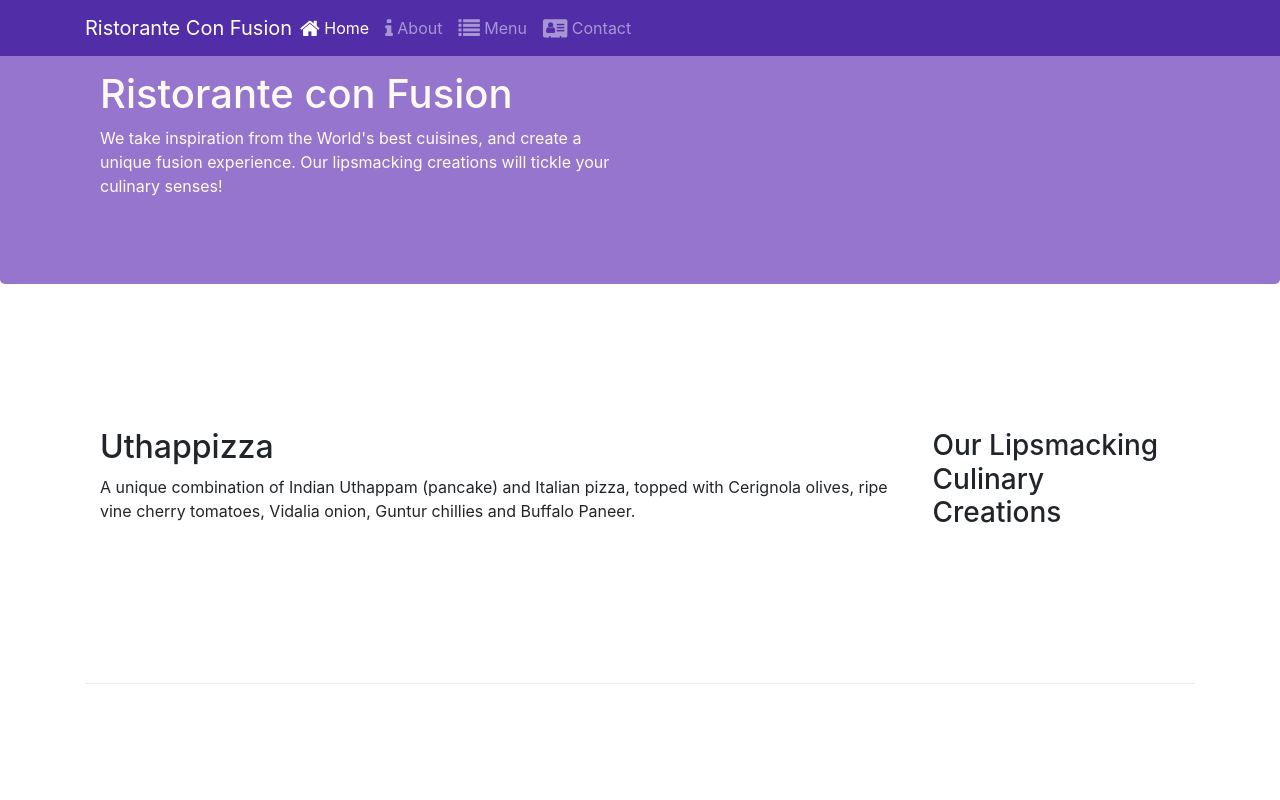
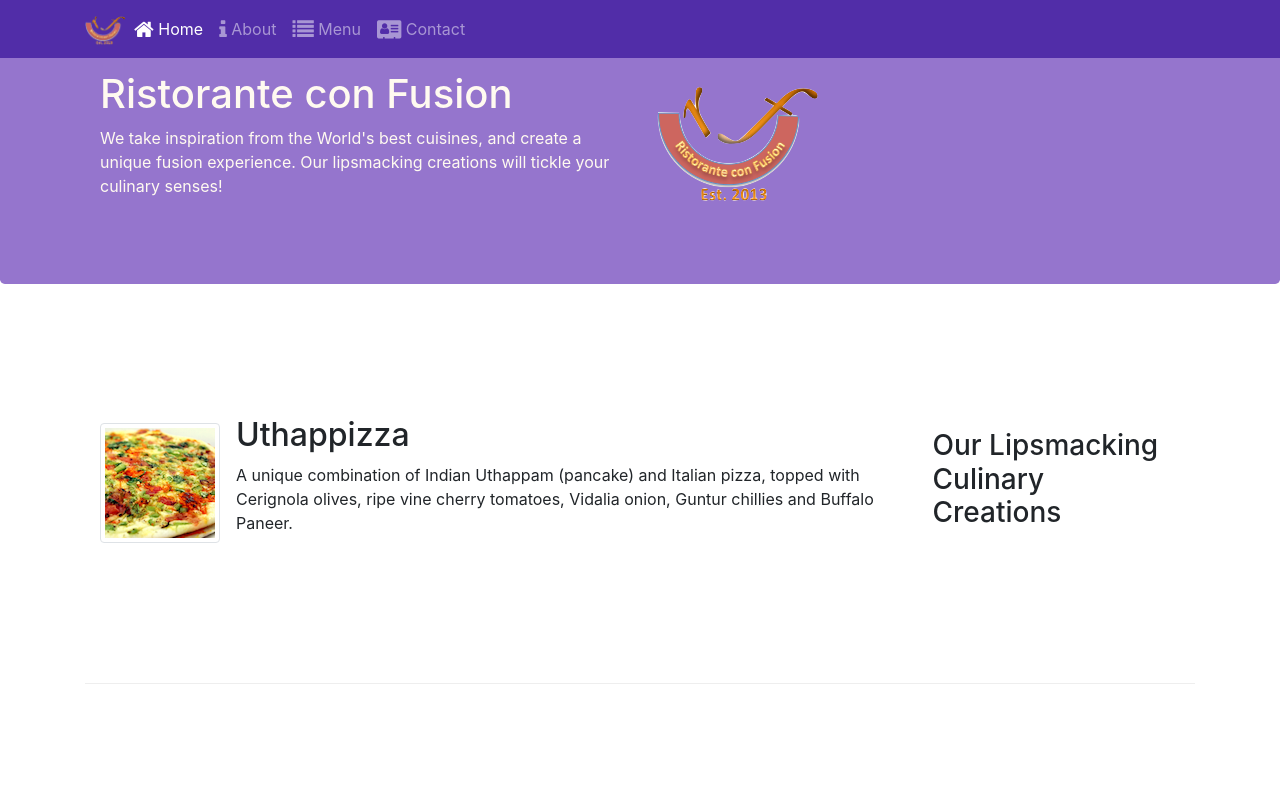
Before and after one commit to Gauravchandrabhan/Web_bootstrap, a website: page index.html in a window 1280 px wide. Shown: the top 800 px of the page. Drawn offline with nearby package versions, Linux system fonts and the light colour scheme.

Commit message:
added imgs

```diff
--- a/index.html
+++ b/index.html
@@ -21,7 +21,7 @@
             <button class="navbar-toggler" type="button" data-toggle="collapse" data-target="#Navbar">
                 <span class="navbar-toggler-icon"></span>
             </button>
-            <a href="#" class="navbar-brand mr-auto">Ristorante Con Fusion</a>
+            <a href="#" class="navbar-brand mr-auto"><img src="img/logo.png" height="30" width="41"></a>
             <div class="collapse navbar-collapse" id="Navbar">
                 <ul class="navbar-nav mr-auto">
                     <li class="nav-item active"><a href="#" class="nav-link"><span class="fa fa-home fa-lg"></span> Home</a></li>
@@ -40,7 +40,8 @@
                     <h1>Ristorante con Fusion</h1>
                     <p>We take inspiration from the World's best cuisines, and create a unique fusion experience. Our lipsmacking creations will tickle your culinary senses!</p>
                 </div>
-                <div class="col-12 col-sm">
+                <div class="col-12 col-sm align-self-center">
+                    <img src="img/logo.png" class="img-fluid">
                 </div>
             </div>
         </div>
@@ -51,8 +52,14 @@
                 <h3>Our Lipsmacking Culinary Creations</h3>
             </div>
             <div class="col col-sm order-sm-first col-md">
-                <h2>Uthappizza</h2>
-                <p class="d-none d-sm-block">A unique combination of Indian Uthappam (pancake) and Italian pizza, topped with Cerignola olives, ripe vine cherry tomatoes, Vidalia onion, Guntur chillies and Buffalo Paneer.</p>
+                <div class="media">
+                    <img src="img/uthappizza.png" class="d-flex mr-3 img-thumbnail align-self-center">
+                    <div class="media-body">
+                        <h2 class="mt-0">Uthappizza</h2>
+                        <p class="d-none d-sm-block">A unique combination of Indian Uthappam (pancake) and Italian pizza, topped with Cerignola olives, ripe vine cherry tomatoes, Vidalia onion, Guntur chillies and Buffalo Paneer.</p>
+                    </div>
+                </div>
+
             </div>
         </div>
 
@@ -72,9 +79,14 @@
                 <h3>Meet our Culinary Specialists</h3>
             </div>
             <div class="col col-sm order-sm-first col-md">
-                <h2>Alberto Somayya</h2>
-                <h4>Executive Chef</h4>
-                <p class="d-none d-sm-block">Award winning three-star Michelin chef with wide International experience having worked closely with whos-who in the culinary world, he specializes in creating mouthwatering Indo-Italian fusion experiences. </p>
+                <div class="media">
+                    <img class="d-flex mr-3 img-thumbnail align-self-center" src="img/alberto.png" alt="Alberto">
+                    <div class="media-body">
+                        <h2>Alberto Somayya</h2>
+                        <h4>Executive Chef</h4>
+                        <p class="d-none d-sm-block">Award winning three-star Michelin chef with wide International experience having worked closely with whos-who in the culinary world, he specializes in creating mouthwatering Indo-Italian fusion experiences. </p>
+                    </div>
+                </div>
             </div>
         </div>
     </div>
```
Also changed, not shown: aboutus.html (+3 -2 lines), contactus.html (+3 -2 lines), img/alberto.png (added), img/buffet.png (added), img/logo.png (added), img/uthappizza.png (added).
